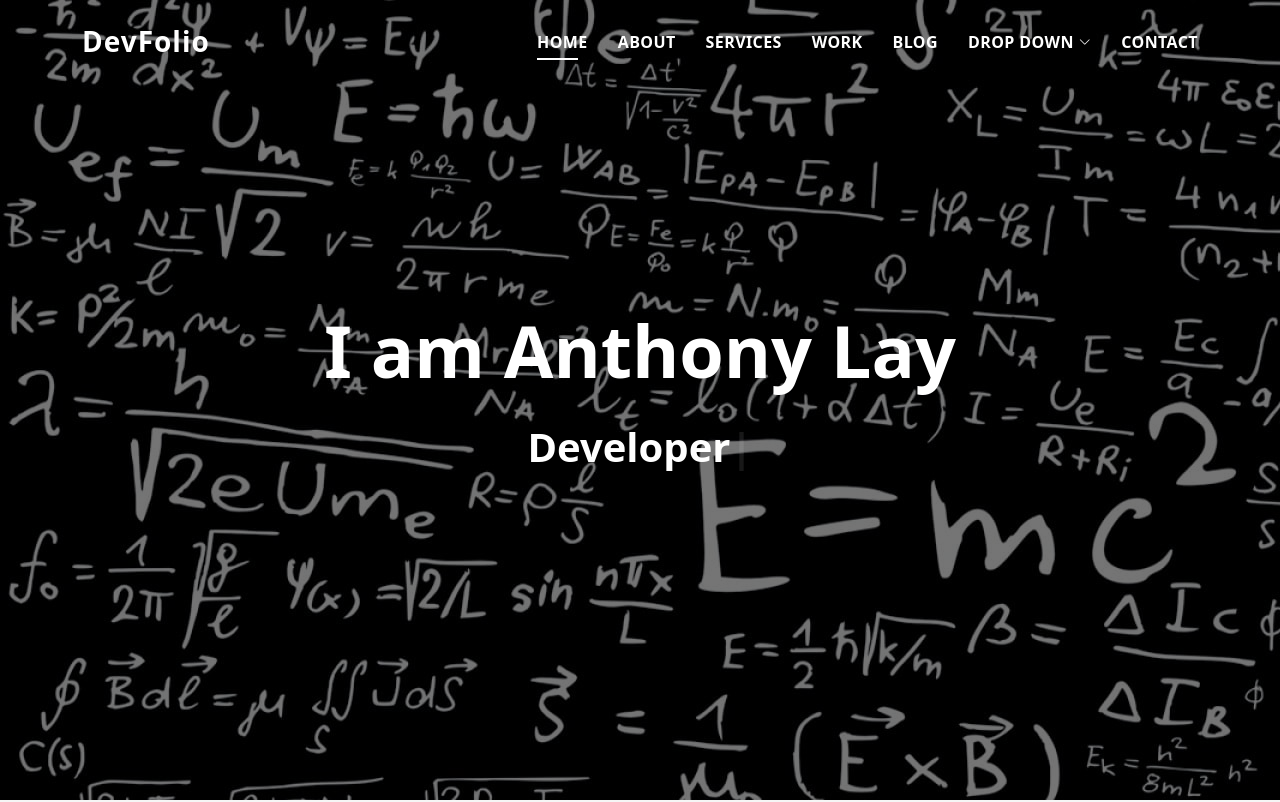
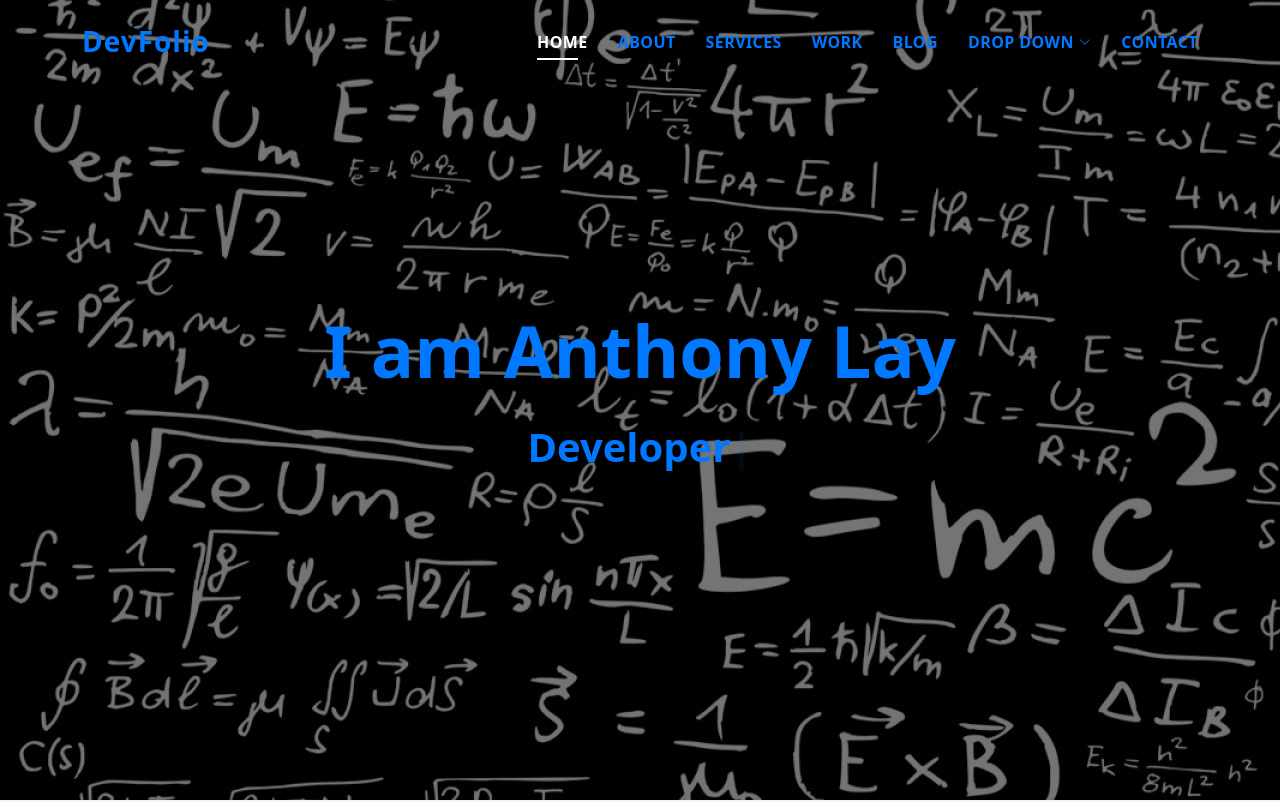
Before and after one commit to aklay1994/antholay.github.io, a plain HTML site: page index.html in a window 1280 px wide. Shown: the top 802 px of the page. Drawn offline with Linux system fonts and the light colour scheme.

Commit message:
New Stuff

```diff
--- a/assets/css/style.css
+++ b/assets/css/style.css
@@ -474,7 +474,7 @@ a:hover {
 }
 
 #header .logo a {
-  color: #fff;
+  color: #0078ff;
 }
 
 #header .logo img {
@@ -518,7 +518,7 @@ a:hover {
   display: flex;
   align-items: center;
   justify-content: space-between;
-  color: #fff;
+  color: #0078ff;
   font-size: 16px;
   font-weight: 600;
   padding: 0;
@@ -769,7 +769,7 @@ a:hover {
 }
 
 .hero .hero-title {
-  color: #fff;
+  color: #0078ff;
   font-weight: 600;
   font-size: 3rem;
 }
@@ -783,6 +783,7 @@ a:hover {
 .hero .hero-subtitle {
   font-size: 1.5rem;
   font-weight: 600;
+  color: #0078ff;
 }
 
 @media (min-width: 768px) {
```
